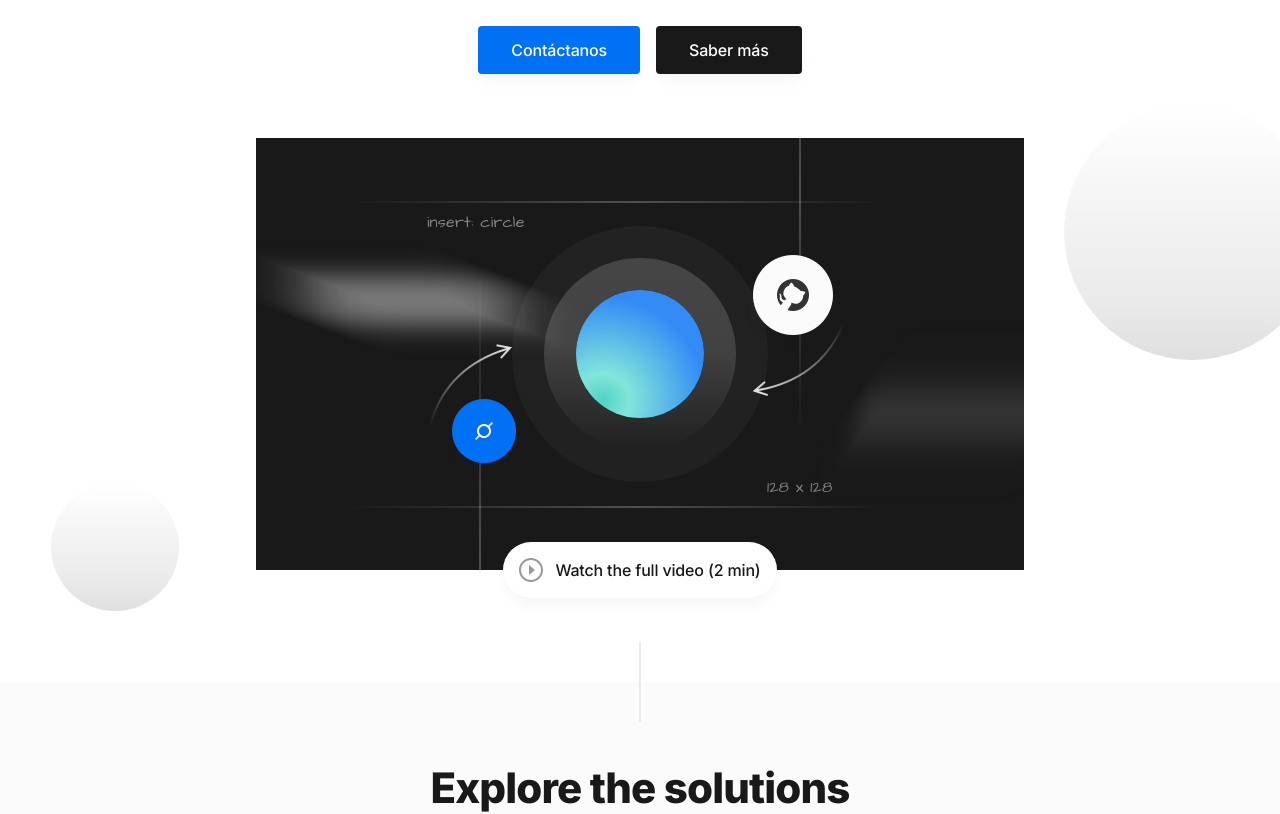
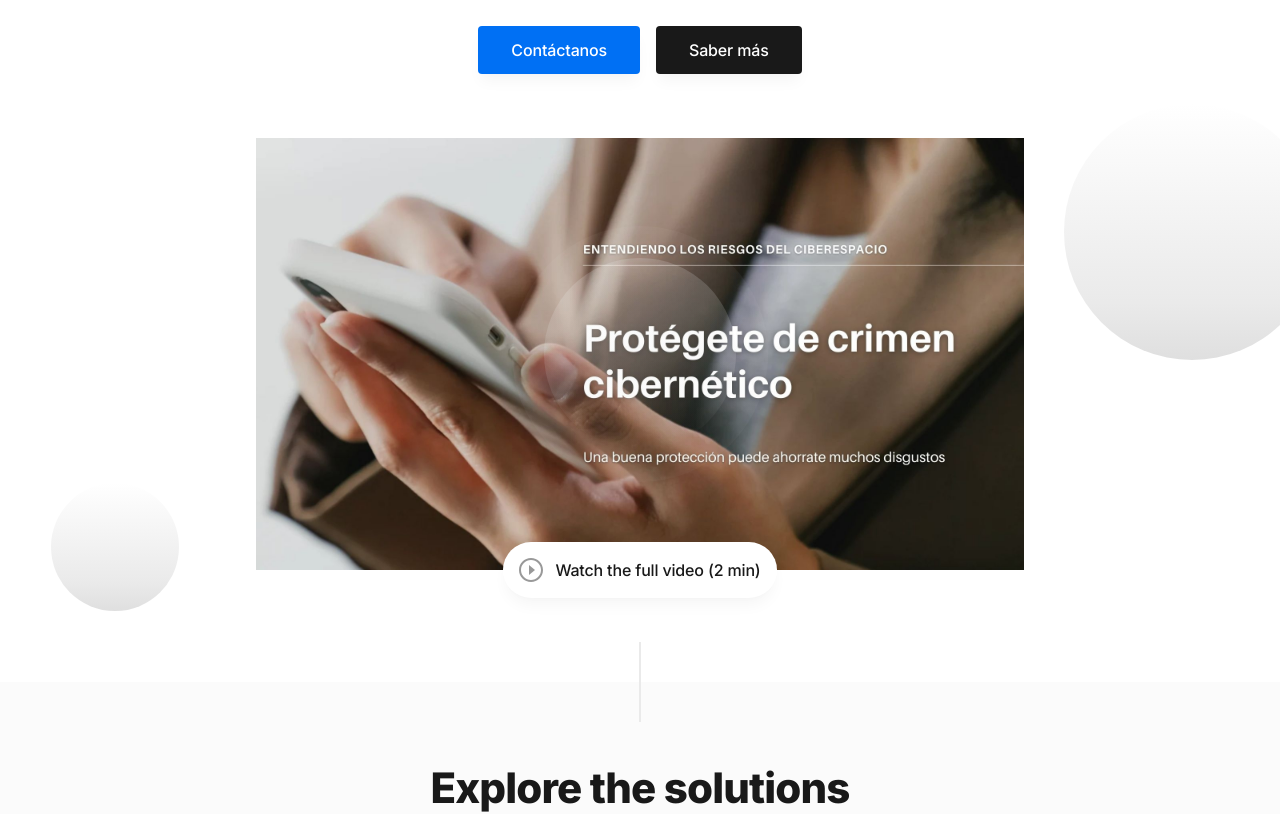
Before and after one commit to cruip/tailwind-landing-page-template, a Next.js app: page / in a window 1280 px wide. Shown: the part 440-1254 px from the top of the page. Built offline with nearby package versions, Linux system fonts and the light colour scheme.

Commit message:
se quitó el círculo del medio del video y se cambió el texto en el codigo

```diff
--- a/components/hero.tsx
+++ b/components/hero.tsx
@@ -1,4 +1,4 @@
-import VideoThumb from '@/public/images/hero-image.png'
+import VideoThumb from '@/public/images/herosecurity.jpg'
 import ModalVideo from '@/components/modal-video'
 
 export default function Hero() {
--- a/components/modal-video.tsx
+++ b/components/modal-video.tsx
@@ -52,7 +52,7 @@ export default function ModalVideo({
                   <stop stopColor="#81E6D9" offset="25.871%" />
                   <stop stopColor="#338CF5" offset="100%" />
                 </radialGradient>
-                <circle id="hero-ill-d" cx="384" cy="216" r="64" />
+                {/* <circle id="hero-ill-d" cx="384" cy="216" r="64" /> */}
               </defs>
               <g fill="none" fillRule="evenodd">
                 <circle fillOpacity=".04" fill="url(#hero-ill-a)" cx="384" cy="216" r="128" />
```
Also changed, not shown: public/images/herosecurity.jpg (added).
